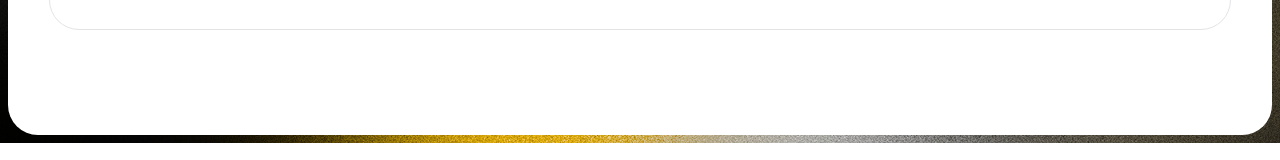
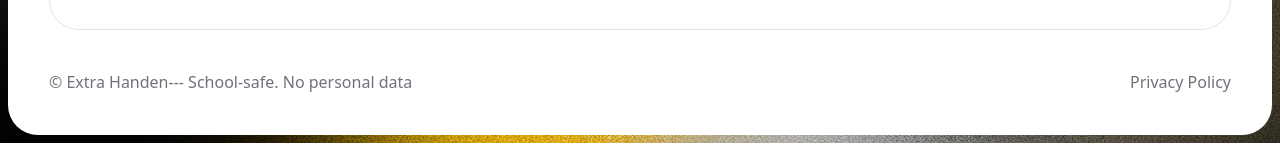
Before and after one commit to juyel66/Eduloop-quize-Application, a React (Vite) app: page /arithmetic in a window 1280 px wide. Shown: the part 494-654 px from the top of the page. Built offline with nearby package versions, Linux system fonts and the light colour scheme.

Commit message:
fix: update Footer component text color for improved readability

```diff
--- a/src/components/layout/Footer.tsx
+++ b/src/components/layout/Footer.tsx
@@ -2,7 +2,7 @@ import React from 'react'
 
 export default function () {
     return (
-        <div className='flex items-center justify-between text-white w-full mt-10'>
+        <div className='flex items-center justify-between text-muted-foreground w-full mt-10'>
             <div>© Extra Handen--- School-safe. No personal data</div>
             <div>Privacy Policy</div>
         </div>
```
